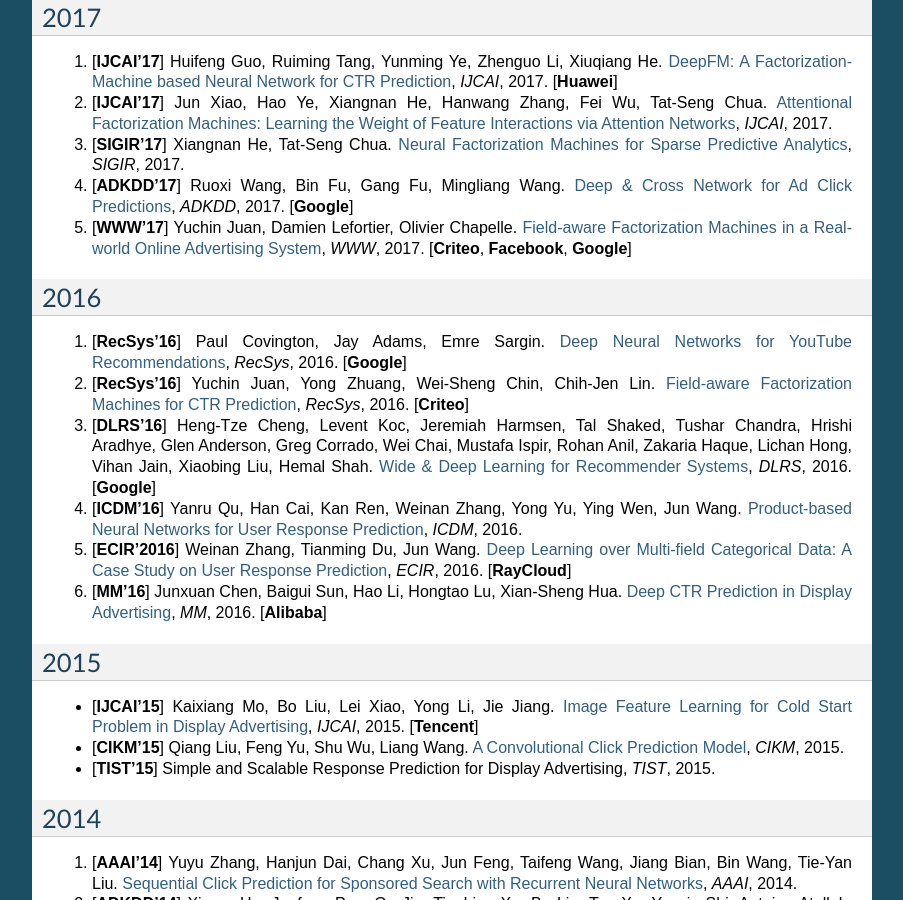
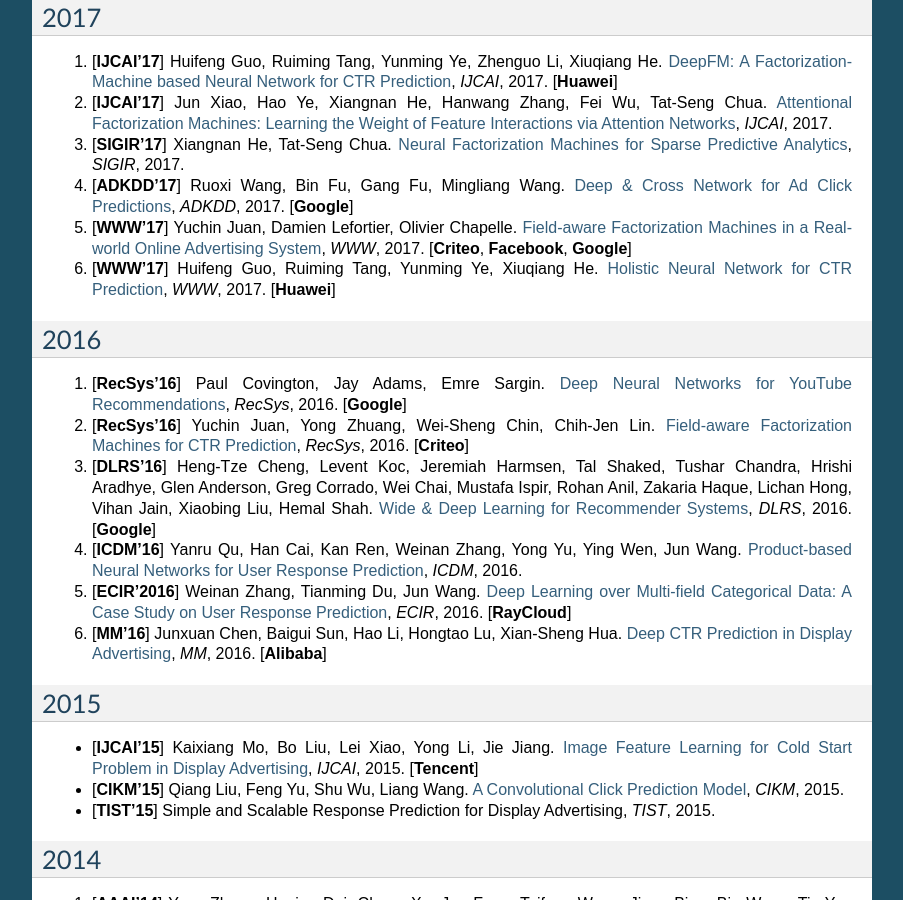
Before and after one commit to anyai/DeepCTR, a Sphinx documentation site: the page built from docs/papers.md, in a window 1280 px wide and 900 px high, scrolled down 1085 px. Shown: the whole window, without its empty margins (198-1101 px from the left). Built offline with Sphinx 7.4.7, drawn with Linux system fonts in a browser that asks for light colours.

Commit message:
Update papers.md

```diff
--- a/docs/papers.md
+++ b/docs/papers.md
@@ -43,6 +43,9 @@ A list of papers on CTR/CVR prediction.
 
 1. [**WWW'17**] Yuchin Juan, Damien Lefortier, Olivier Chapelle. [Field-aware Factorization Machines in a Real-world Online Advertising System](https://arxiv.org/pdf/1701.04099.pdf), *WWW*, 2017. [**Criteo**, **Facebook**, **Google**]
 
+1. [**WWW'17**] Huifeng Guo, 	Ruiming Tang, Yunming Ye, 	Xiuqiang He. [Holistic Neural Network for CTR Prediction](https://dl.acm.org/citation.cfm?doid=3041021.3054208), *WWW*, 2017. [**Huawei**]
+
+
 
 
 ### 2016
```
